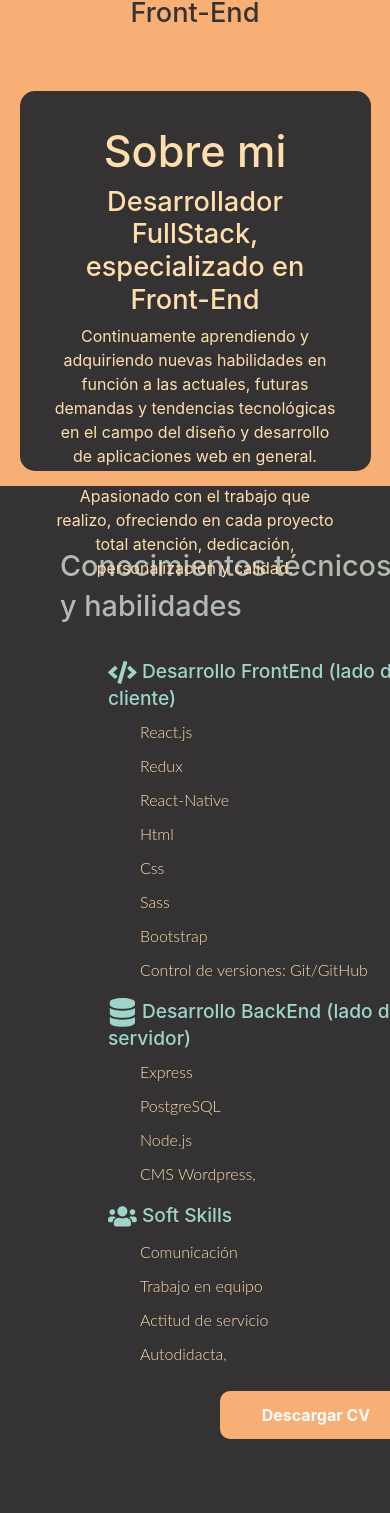
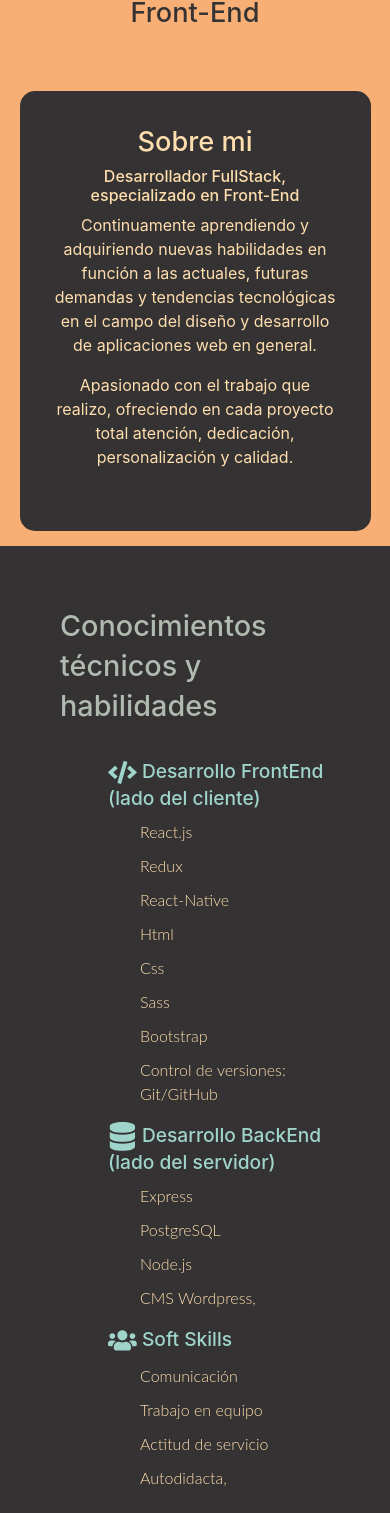
Before and after one commit to Nestrra/portfolio, a React (Create React App) app in the folder my-porfolio/: page / in a window 390 px wide. Shown: the part 354-1867 px from the top of the page. Built offline with nearby package versions, Linux system fonts and the light colour scheme.

Commit message:
responsive

```diff
--- a/my-porfolio/src/componentes/about.css
+++ b/my-porfolio/src/componentes/about.css
@@ -141,3 +141,50 @@
 
   }
 }
+@media screen and (max-width: 600px){
+
+   .container-about{
+
+
+    background-color: #343233;
+    border-top-left-radius: 15px;
+    box-shadow: 0px 0 0 0px #ffffff, 0px 0 0 0px #773710;
+    border-bottom-left-radius: 15px;
+    border-bottom-right-radius: 15px;
+    border-top-right-radius: 15px;
+    padding:0;
+    width: 90%;
+    height:440px;
+    margin-right: 0;
+    margin-left: 5%;
+    margin-bottom: 15px;
+
+
+    }
+    .sobre-mi h3{
+       text-align: center;
+      margin-left: 0px;
+       width: 100%;
+       color:navajowhite;
+       font-size: 1rem;
+       margin-top: 0px;
+    }
+    .sobre-mi p{
+       width: 100%;
+
+       color: navajowhite;
+
+    }
+    .sobre-mi h2{
+       text-align: center;
+      width:100%;
+      color:navajowhite;
+      font-size: 1.7rem;
+   }
+   .sobre-mi{
+      display: flex;
+      flex-direction: column;
+      padding:35px;
+
+  }
+}
--- a/my-porfolio/src/componentes/footer/footer.css
+++ b/my-porfolio/src/componentes/footer/footer.css
@@ -47,3 +47,42 @@
     -moz-box-shadow: -1px -1px 13px 2px rgba(217,197,197,0.75);
     cursor: pointer;
 }
+
+@media only screen and (max-width: 600px){
+
+    .container-footer{
+        padding: 60px;
+        display: flex;
+        flex-direction: column;
+        justify-content: center;
+        align-items: center;
+        width: 100%;
+        height: 580px;
+        background-color: #343233;
+    }
+
+    .iconos{
+
+        text-align: center;
+        padding-top: 18px;
+         height:130px;
+         margin-top: 25px;
+         width: 130px;
+         background-color: #343233;
+         border-radius:100px;
+         box-shadow: -1px -1px 13px 2px rgba(217,197,197,0.75);
+         -webkit-box-shadow: -1px -1px 13px 2px rgba(217,197,197,0.75);
+         -moz-box-shadow: -1px -1px 13px 2px rgba(217,197,197,0.75);
+         cursor: pointer;
+     }
+     .footer p{
+
+        color:rgb(109, 89, 60);
+        text-align: center;
+
+
+     }
+
+
+
+     }
--- a/my-porfolio/src/componentes/habilidades/habilidades.css
+++ b/my-porfolio/src/componentes/habilidades/habilidades.css
@@ -156,3 +156,36 @@ a:hover {
 
 }
  }
+ @media only screen and (max-width: 600px){
+
+
+    .img-habilidades{
+      display: none;
+    }
+    .curriculum {
+        background-color: #F8AF75;
+        padding: 0.8rem;
+        margin-left: 0.2rem;
+        font-weight: bold;
+        border-radius: 10px;
+        display: flex;
+        justify-content: center;
+        align-items: center;
+        height: 3rem;
+        cursor: pointer;
+        width: 12rem;
+        transition: all 400ms ease;
+        margin-top: 25px;
+        margin-left: 3rem;
+    }
+    .habilidades-container{
+        display: flex;
+        flex-direction: row;
+        justify-content: space-around;
+        height:100%;
+        width: 100%;
+        padding:60px;
+        background-color: #343233;
+
+    }
+     }
```
